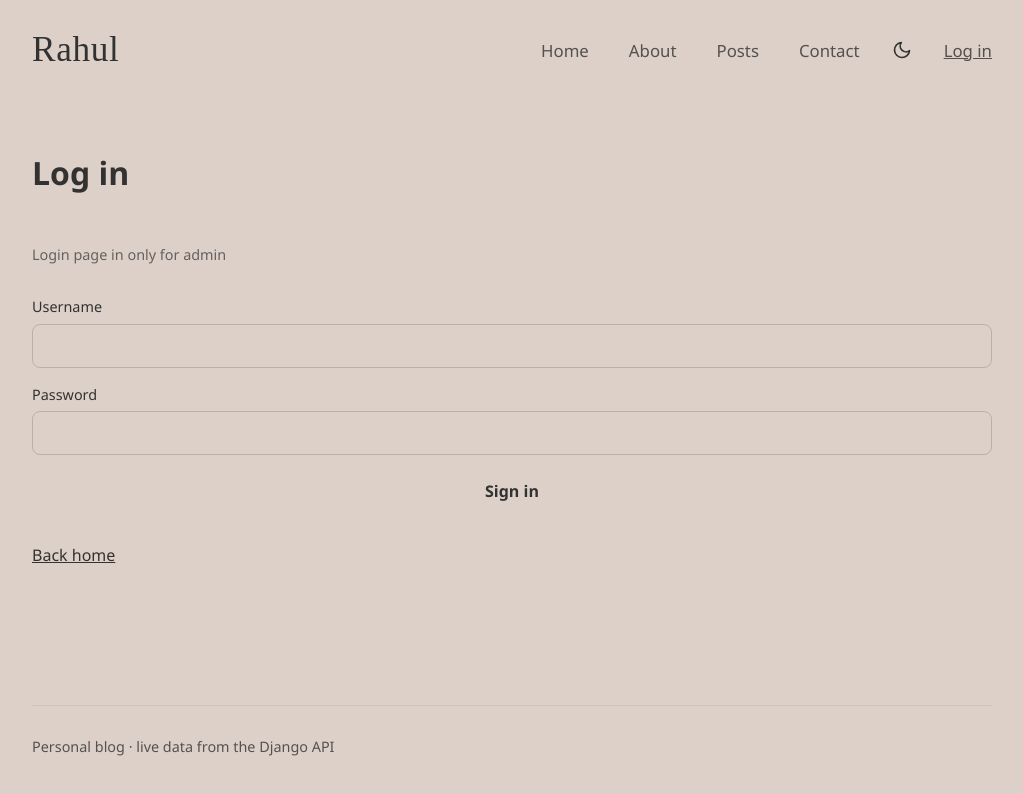
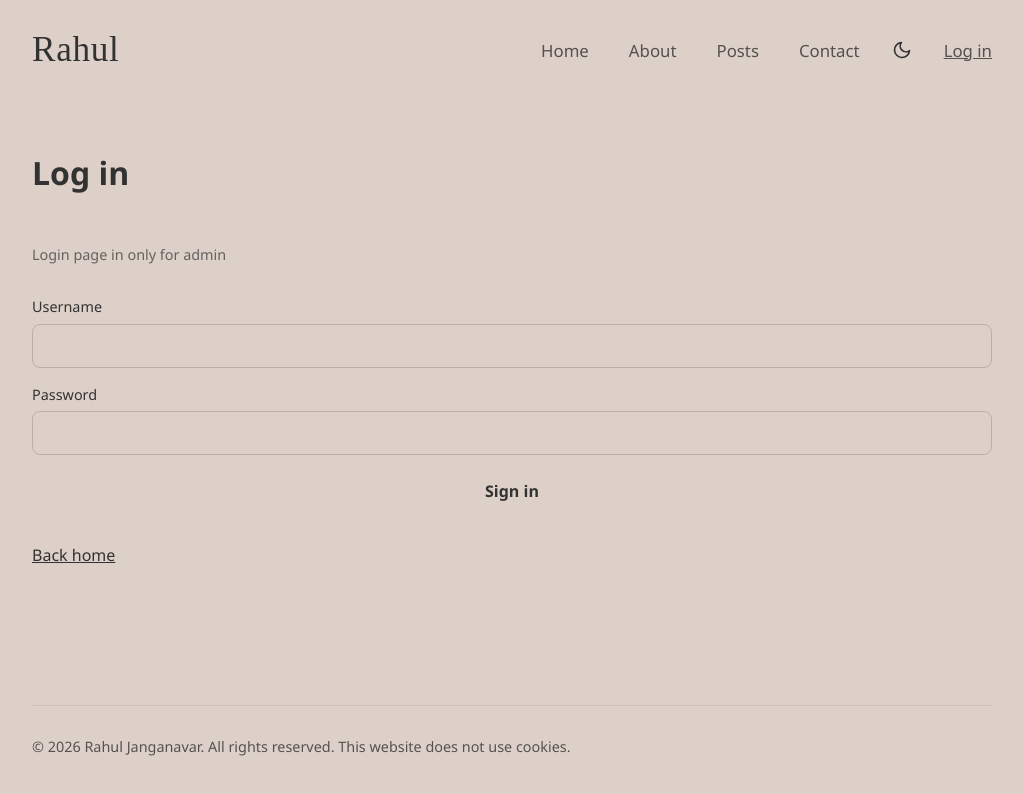
Before and after one commit to Rahul-M-Jangannavar/personal-blog, a React (Vite) app in the folder frontend/: page /login in a window 1280 px wide. Shown: the top 794 px of the page, without its empty margins (128-1151 px from the left). Built offline with nearby package versions, Linux system fonts and the light colour scheme; no server answers.

Commit message:
Changed footer

```diff
--- a/frontend/src/components/Layout.jsx
+++ b/frontend/src/components/Layout.jsx
@@ -83,7 +83,8 @@ export function Layout() {
       </main>
 
       <footer className="site-footer">
-        <p>Personal blog · live data from the Django API</p>
+        <p>© 2026 Rahul Janganavar. All rights reserved.
+This website does not use cookies.</p>
       </footer>
     </div>
   );
```
